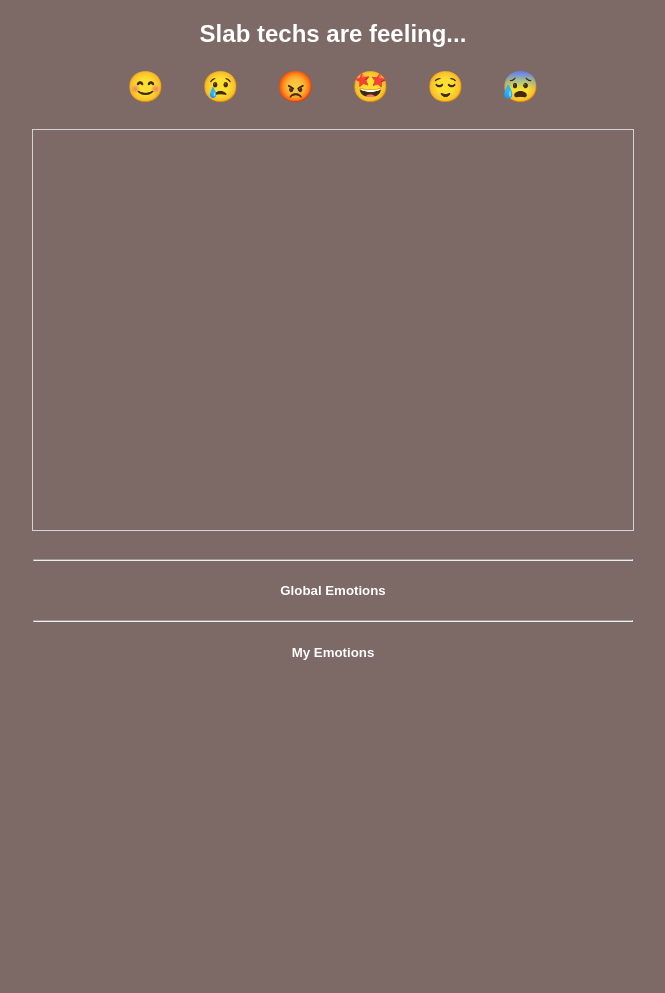
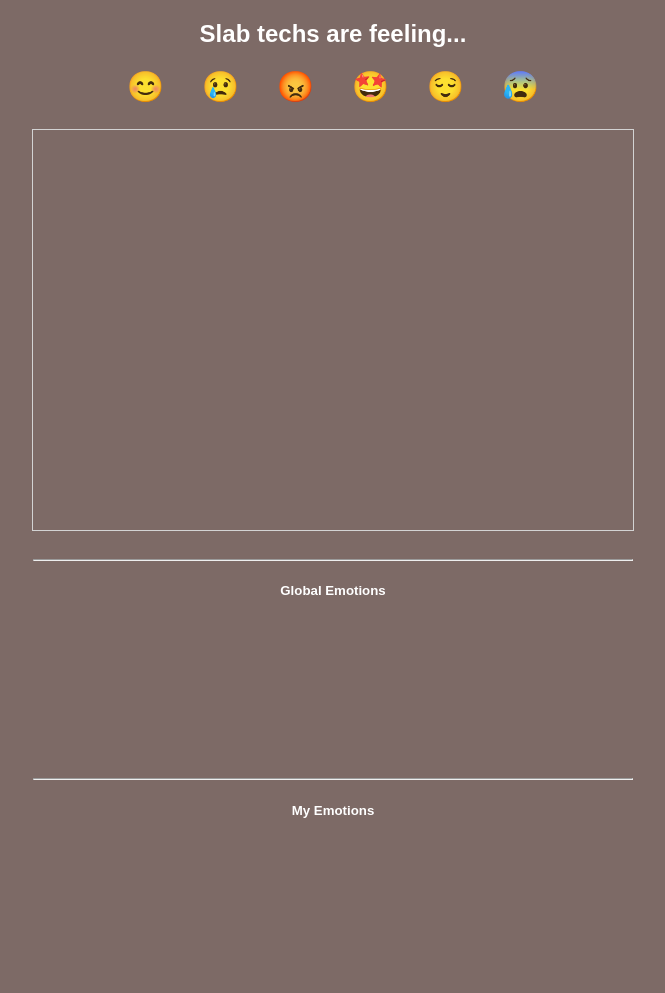
Before and after one commit to qqs377/EmotionTracker, a plain HTML site: page index.html in a window 1280 px wide. Shown: the whole page, without its empty margins (307-972 px from the left). Before the commit the page ends 800 px from the top, so only its background shows below. Drawn offline with nearby package versions, Linux system fonts and the light colour scheme; no server answers.

Commit message:
Update styles.css

```diff
--- a/styles.css
+++ b/styles.css
@@ -87,6 +87,12 @@ canvas {
     padding: 0;
     color: white; /* Set text color to white */
     text-align: center; /* Center list items */
+    max-height: 400px;  /* Set a max height for the container */
+    min-height: 150px;  /* Ensure the container has a minimum height */
+    overflow-y: scroll;   /* Enable vertical scrolling */
+    padding-right: 10px; /* Optional: to prevent scrollbar overlap with text */
+    margin: 0 auto; /* Center the container horizontally */
+    width: 90%; /* Set a percentage width */
 }
 
 #emotion-log li, #my-emotions-log li {
```
